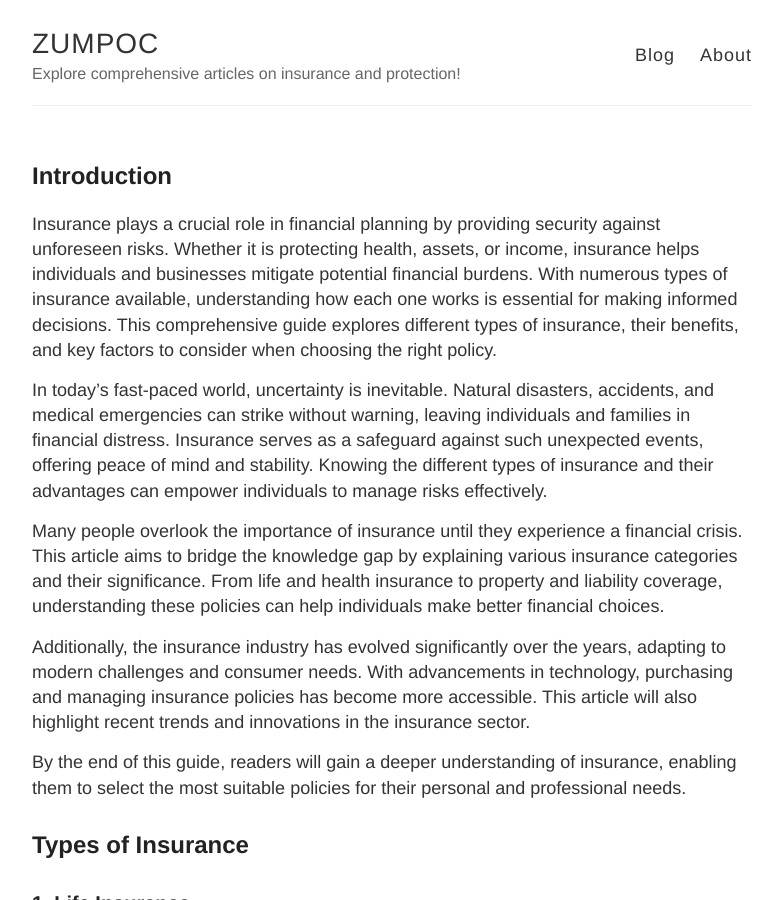
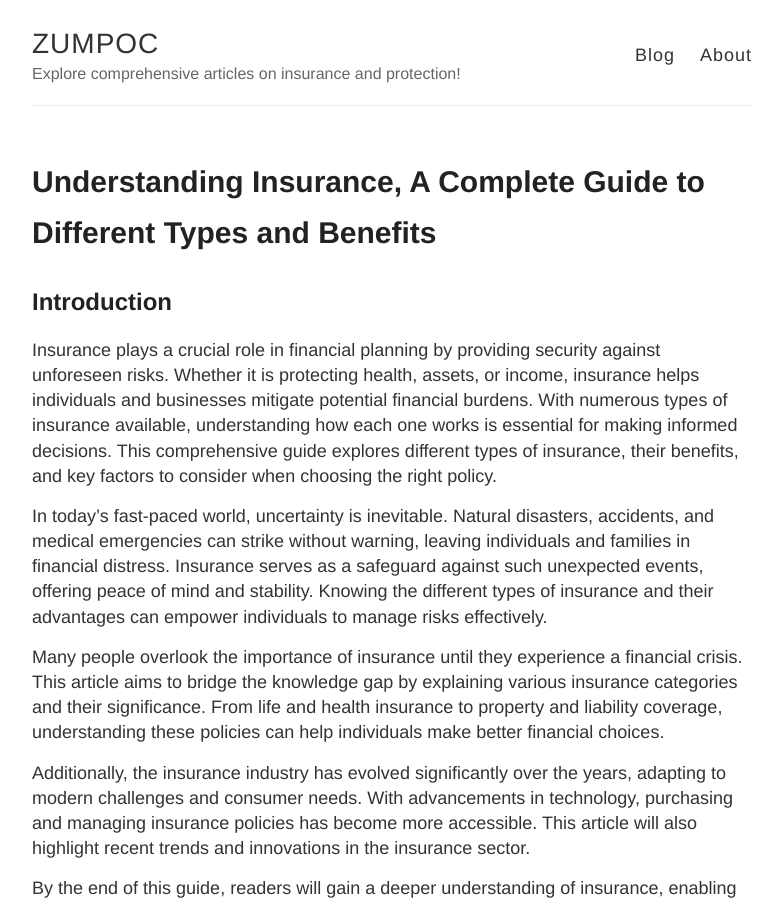
Before and after one commit to yenpao/zumpingpocong, a Jekyll site: the page built from _posts/2025-1-1-understanding-insurance-guide-types-benefits.md, in a window 1280 px wide and 900 px high. Shown: the whole window, without its empty margins (248-1031 px from the left). Built offline with Jekyll 4.4.1, drawn with Linux system fonts in a browser that asks for light colours; our own code applies the rules of GitHub Pages for plain Markdown files; some of the changed text lies outside the part shown.

Commit message:
Update 2025-1-1-understanding-insurance-guide-types-benefits.md

```diff
--- a/_posts/2025-1-1-understanding-insurance-guide-types-benefits.md
+++ b/_posts/2025-1-1-understanding-insurance-guide-types-benefits.md
@@ -1,6 +1,6 @@
 ---
 layout: post
-title: Understanding Insurance: A Complete Guide to Different Types and Benefits
+title: Understanding Insurance, A Complete Guide to Different Types and Benefits
 ---
 
 ## Introduction
```
